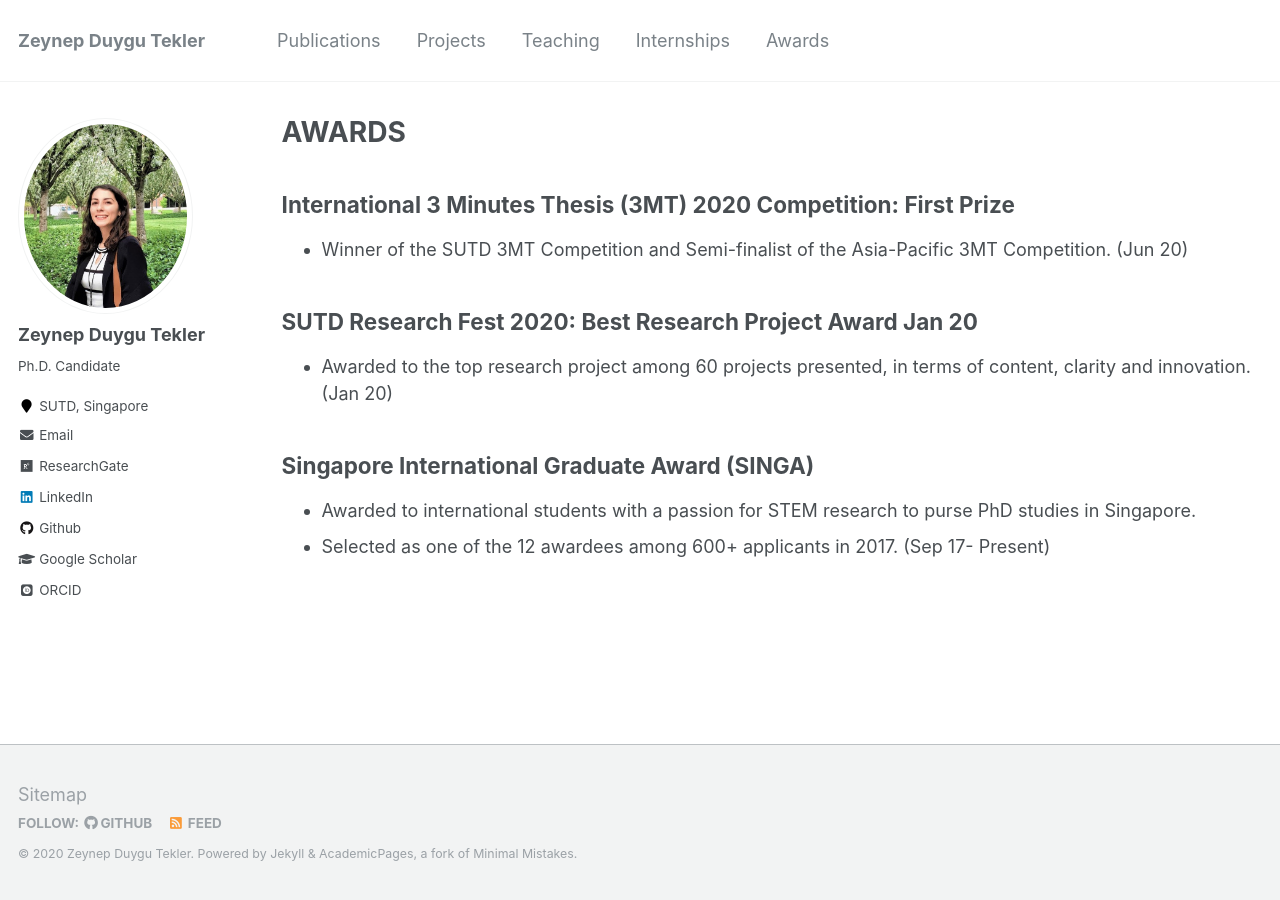
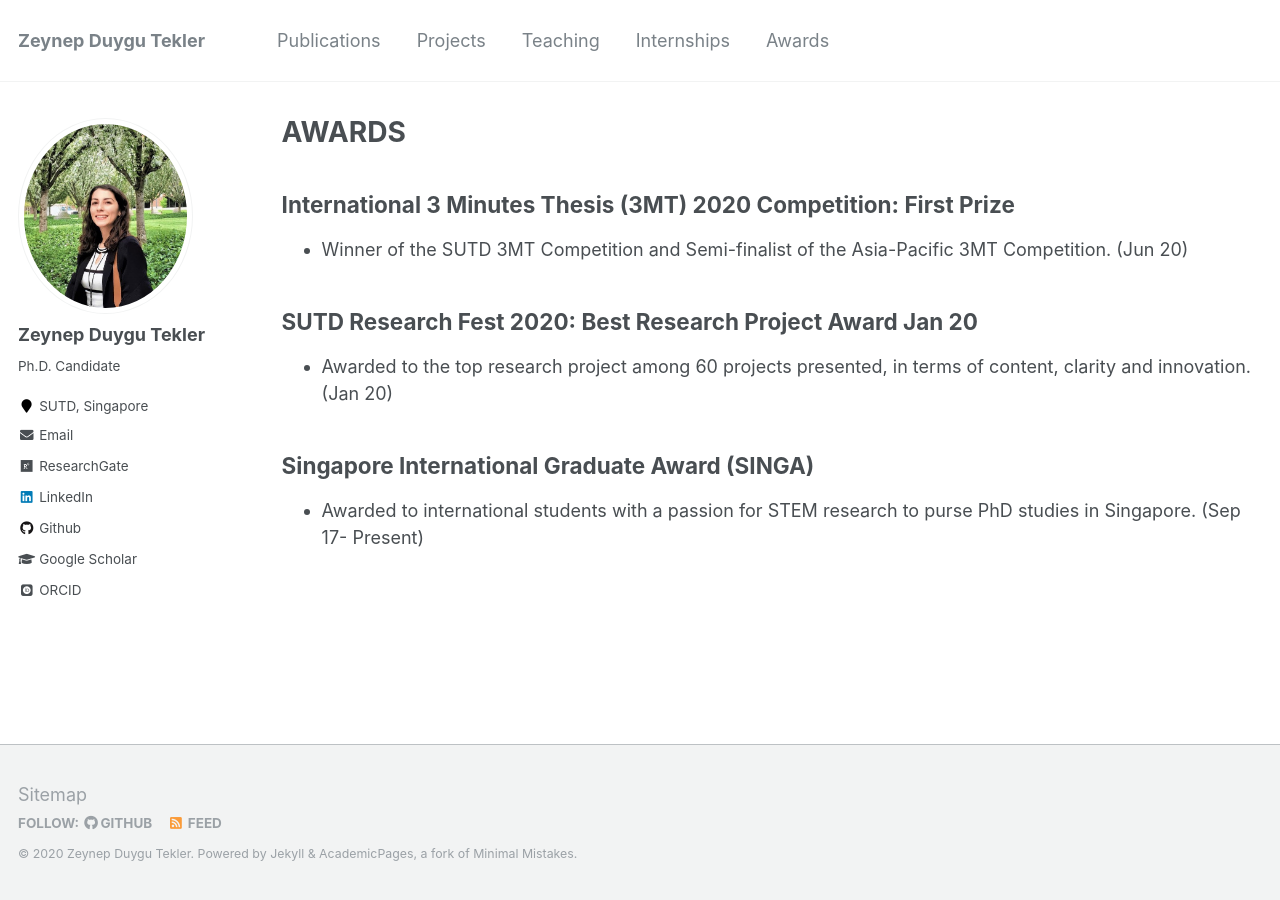
Before and after one commit to zeynepduygutekler/zeynepduygutekler.github.io, a Jekyll site: the page built from _pages/awards.md, in a window 1280 px wide. Built offline with Jekyll 4.4.1, drawn with Linux system fonts in a browser that asks for light colours; some web fonts are replaced.

```diff
--- a/_pages/awards.md
+++ b/_pages/awards.md
@@ -15,5 +15,4 @@ author_profile: true
 
 
 ## Singapore International Graduate Award (SINGA)
-* Awarded to international students with a passion for STEM research to purse PhD studies in Singapore.
-* Selected as one of the 12 awardees among 600+ applicants in 2017. (Sep 17- Present)
+* Awarded to international students with a passion for STEM research to purse PhD studies in Singapore. (Sep 17- Present)
```
Also changed, not shown: _pages/projects.md (+20 -8 lines), images/game1.jpg (added).
